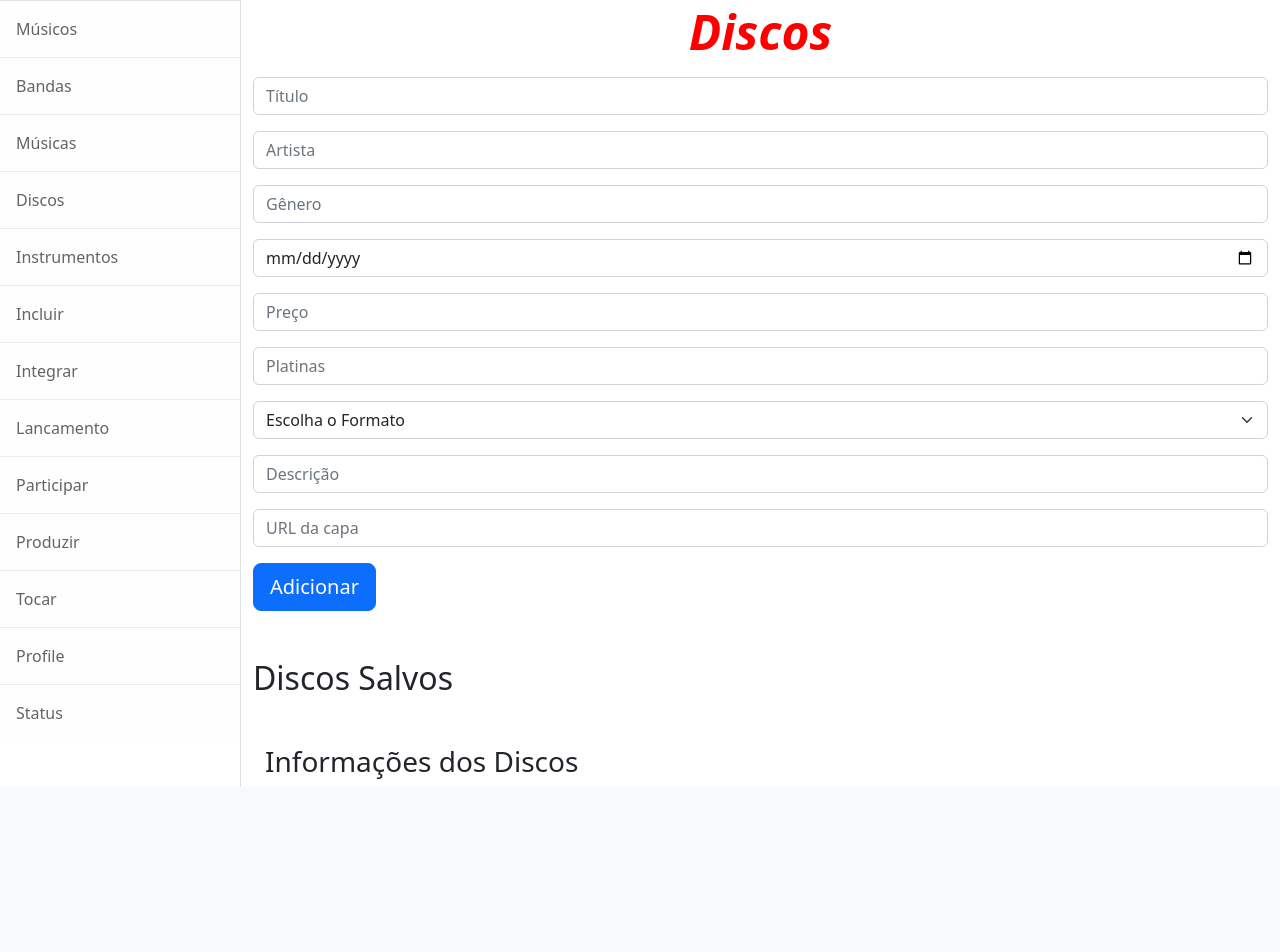
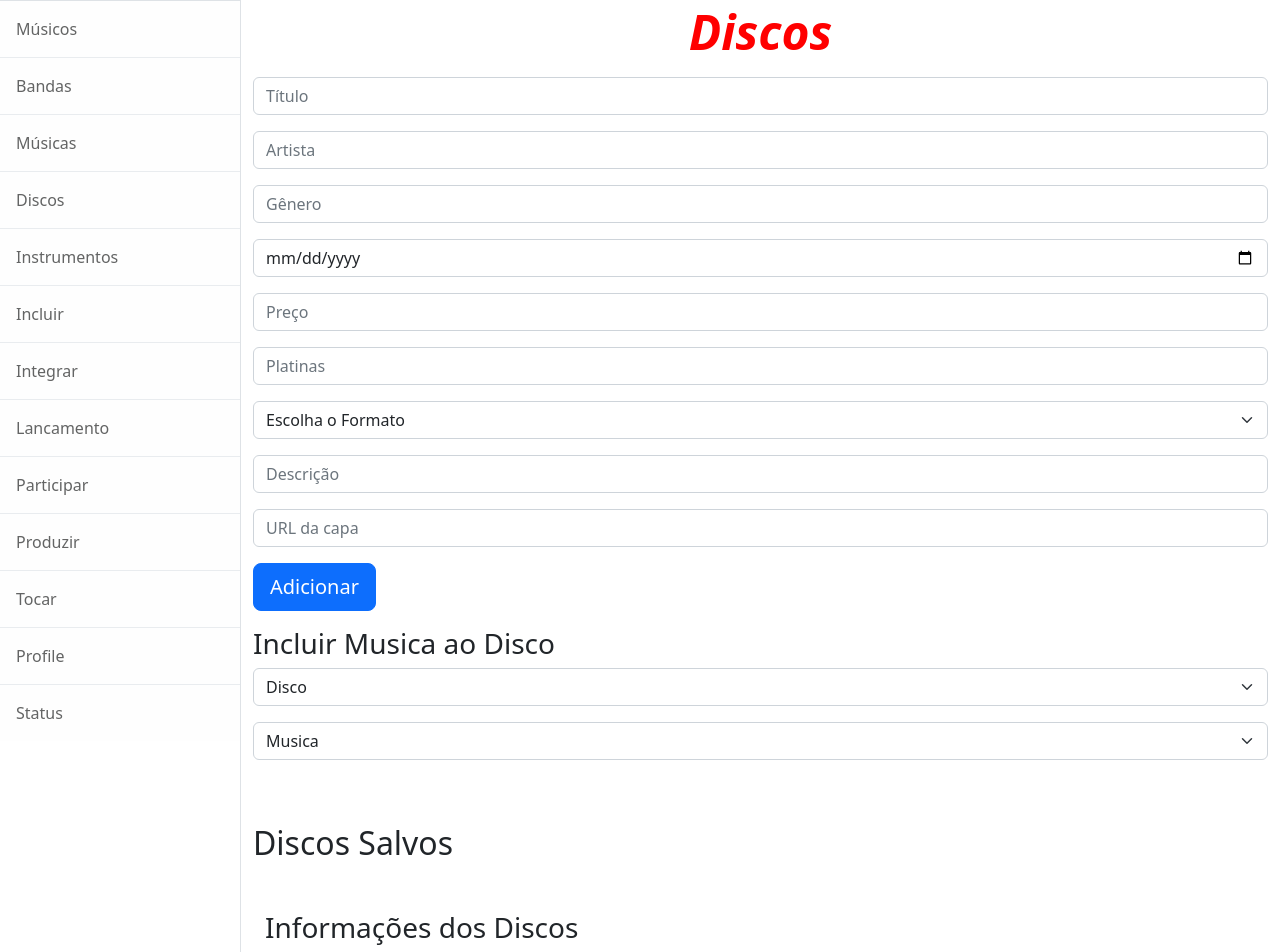
Before and after one commit to cesareds/cdrecords_pyngo, a Flask app: page /discos in a window 1280 px wide. Shown: the part 98-1050 px from the top of the page. Before the commit the page ends 885 px from the top, so only its background shows below. Run offline with Flask 3, Linux system fonts and the light colour scheme; data that the repository does not hold is empty; parts of the project's set-up code (start-up, migrations or seed data) failed here and were passed over.

Commit message:
combobox

```diff
--- a/app.py
+++ b/app.py
@@ -116,7 +116,8 @@ def submit_banda():
 def show_discos():
     try:
         discos = list(collection_disco.find())
-        return render_template('discos.html', data=discos)
+        musicas = list(collection_musica.find())
+        return render_template('discos.html', data=discos, musicas=musicas)
     except Exception as e:
         return f"Erro ao recuperar discos: {e}", 500
 
--- a/templates/discos.html
+++ b/templates/discos.html
@@ -125,6 +125,29 @@
                         </div>
 
                         <button type="submit" class="btn btn-primary btn-lg">Adicionar</button>
+
+                        <h3>
+                            <p>
+
+                            </p>
+                            Incluir Musica ao Disco
+                        </h3>
+                        <div class="input-group mb-3">
+                            <select name="Disco" class="form-select" aria-label="Disco">
+                                <option selected>Disco</option>
+                                {% for disco in data %}
+                                    <option value="{{ disco['titulo'] }}">{{ disco['titulo'] }}</option>
+                                {% endfor %}
+                            </select>
+                        </div>
+                        <div class="input-group mb-3">
+                            <select name="Musica" class="form-select" aria-label="Musica">
+                                <option selected>Musica</option>
+                                {% for musica in musicas %}
+                                    <option value="{{ musica['titulo'] }}">{{ musica['titulo'] }}</option>
+                                {% endfor %}
+                            </select>
+                        </div>
                     </form>
                 </div>
 
```
